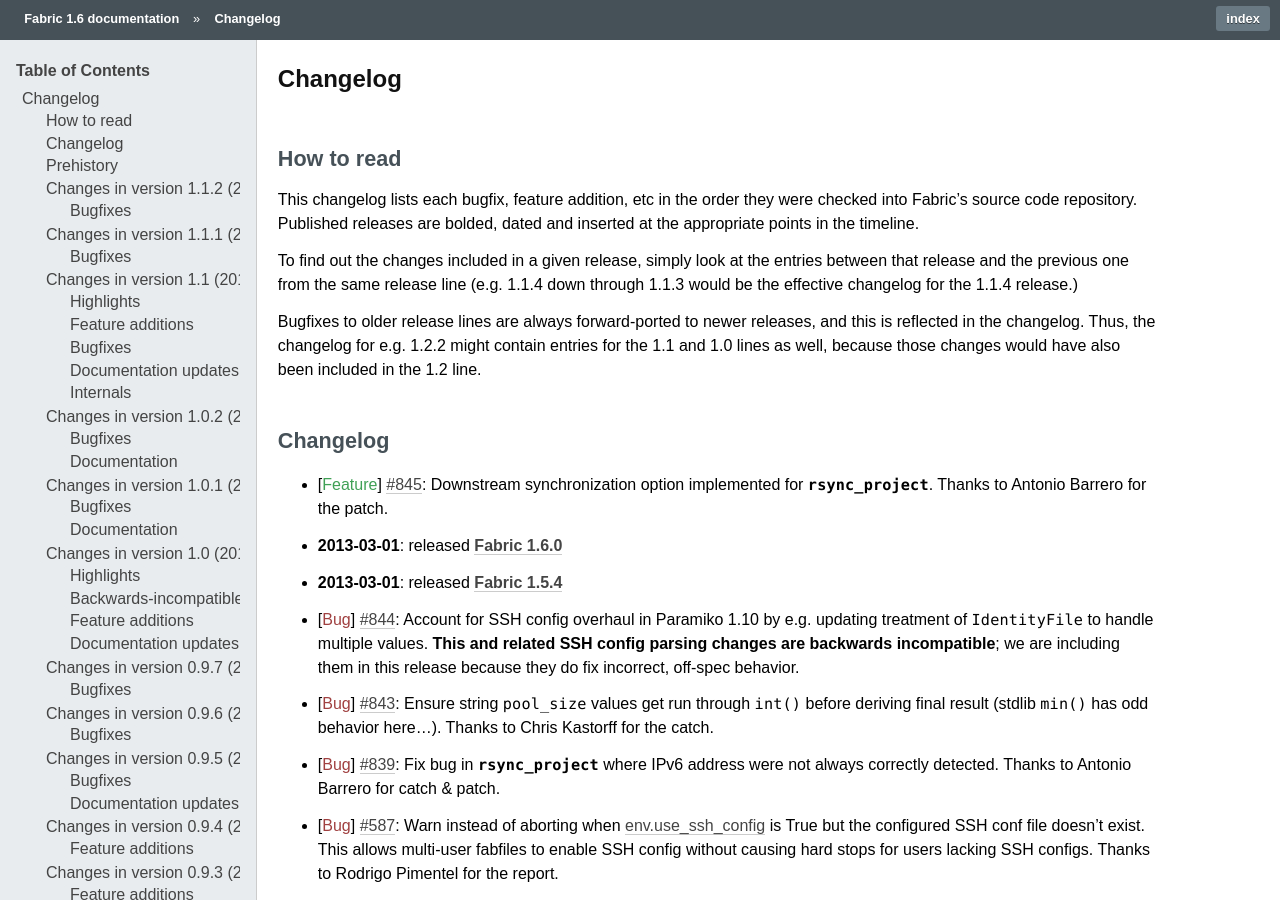
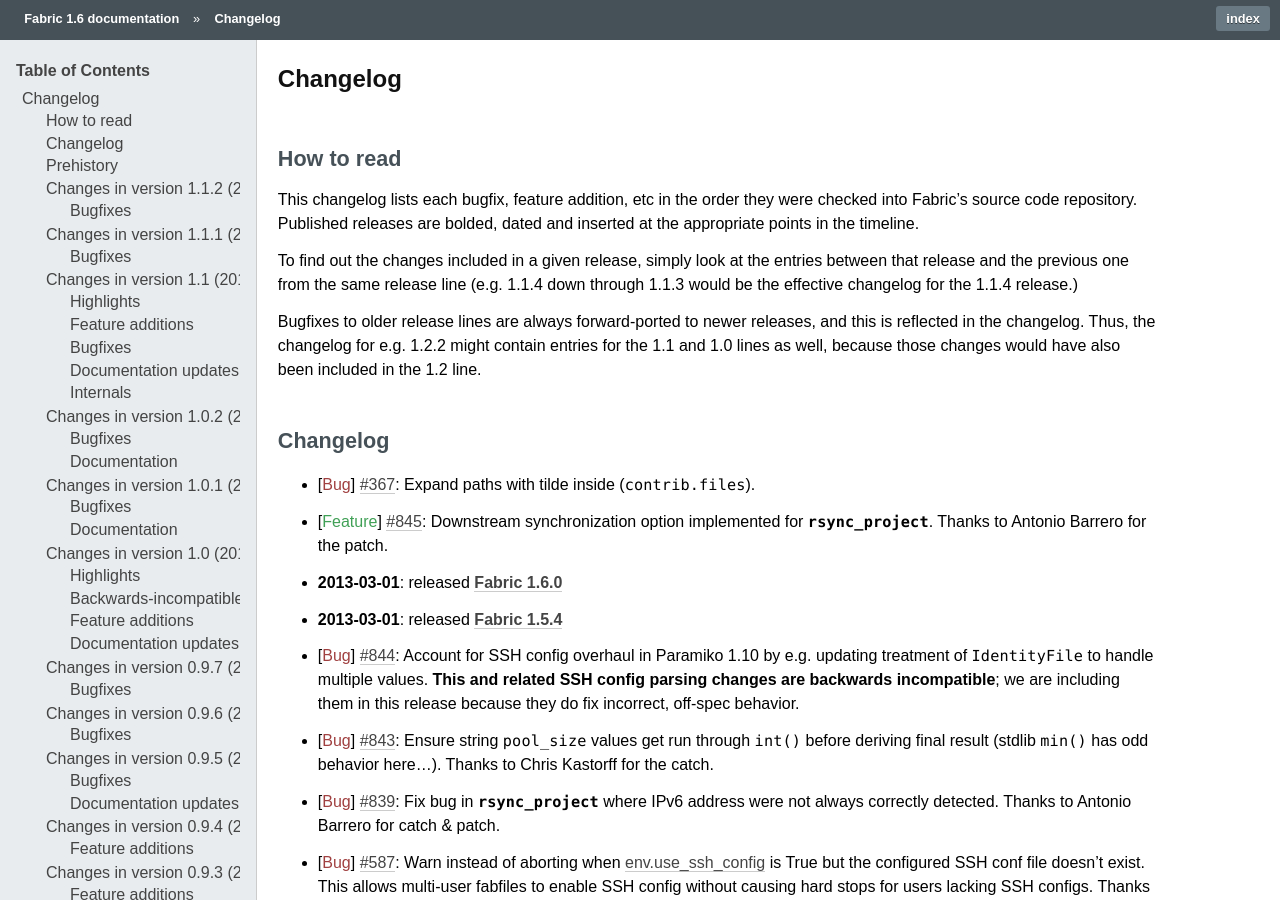
Before and after one commit to fabric/fabric, a Sphinx documentation site: the page built from docs/changelog.rst, in a window 1280 px wide and 900 px high. Built offline with Sphinx 7.4.7, drawn with Linux system fonts in a browser that asks for light colours.

Commit message:
Updated changelog.

```diff
--- a/docs/changelog.rst
+++ b/docs/changelog.rst
@@ -25,6 +25,7 @@
 Changelog
 =========
 
+* :bug:`367` Expand paths with tilde inside (``contrib.files``).
 * :feature:`845` Downstream synchronization option implemented for
   `~fabric.contrib.project.rsync_project`. Thanks to Antonio Barrero for the
   patch.
```
